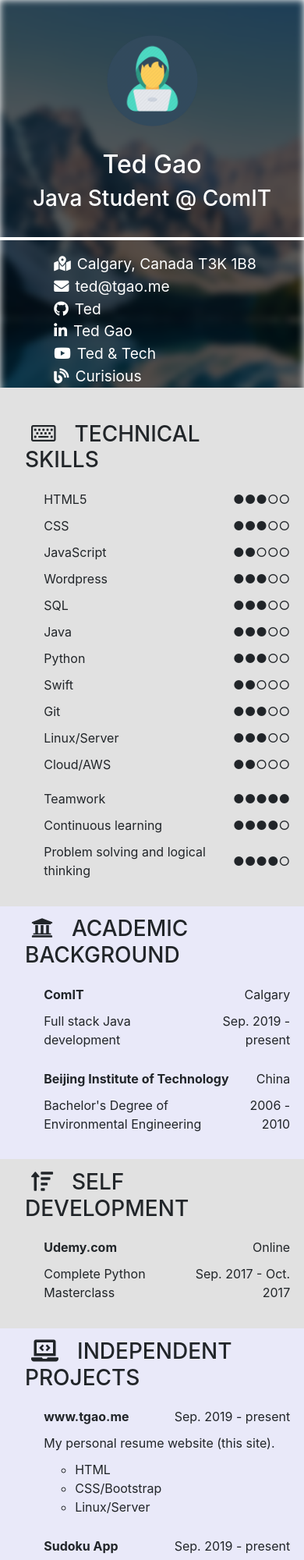
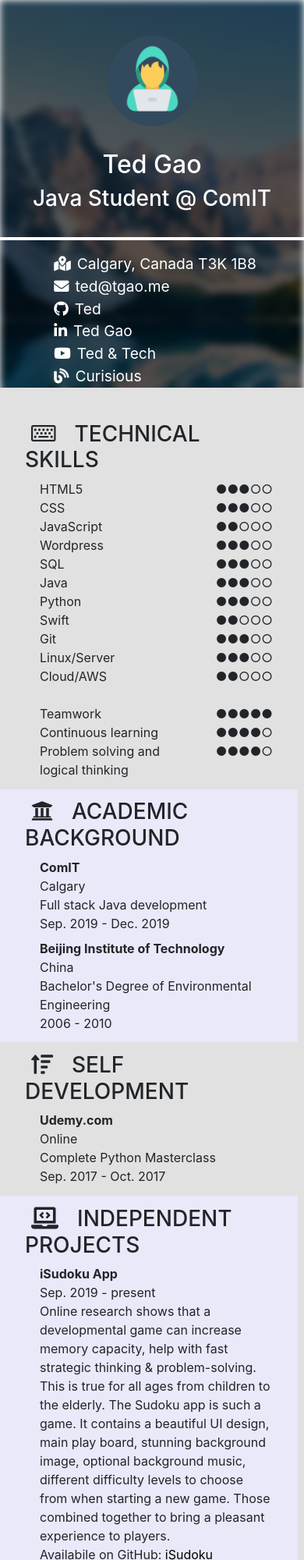
Before and after one commit to okakaino/tgao.me, a plain HTML site: page index.html in a window 390 px wide. Shown: the top 2000 px of the page at 78% size. Drawn offline with nearby package versions, Linux system fonts and the light colour scheme.

Commit message:
changed table to use bootstrap grid

```diff
--- a/css/style.css
+++ b/css/style.css
@@ -89,19 +89,6 @@ ul.striped > li:nth-of-type(even) {
     background-color: #e9e9f9 ;
 }
 
-table.resume-content {
-    margin: 1rem 2rem 1rem 1.2rem;
-    width: 100%;
+.projects a {
+    color: black;
 }
-
-td.align-left {
-    text-align: left;
-}
-
-td.align-right {
-    text-align: right;
-}
-
-.content-title {
-    font-weight: bold;
-}
--- a/index.html
+++ b/index.html
@@ -38,278 +38,183 @@
                         <div class="contact"><i class="fab fa-youtube"></i><a href="https://www.youtube.com/channel/UCzbQF5jYtx7U3__M-qXqa1w">Ted & Tech</a></div>
                         <div class="contact"><i class="fas fa-blog"></i><a href="https://curisious.com/">Curisious</a></div>
                     </div>
-                    <!-- <tbody>
-                        <tr>
-                            <td class="icon"><i class="fas fa-map-marked-alt"></i></td>
-                            <td class="text">Calgary, Canada T3K 1B8</td>
-                        </tr>
-                        <tr>
-                            <td class="icon"><i class="fas fa-envelope"></i></td>
-                            <td class="text"><a href="mailto:ted@tgao.me">ted@tgao.me</a></td>
-                        </tr>
-                        <tr>
-                            <td class="icon"><i class="fab fa-github"></i></td>
-                            <td class="text"><a href="https://github.com/okakaino">Ted</a></td>
-                        </tr>
-                        <tr>
-                            <td class="icon"><i class="fab fa-linkedin-in"></i></td>
-                            <td class="text"><a href="https://www.linkedin.com/in/okakaino/">Ted Gao</a></td>
-                        </tr>
-                        <tr>
-                            <td class="icon"><i class="fab fa-youtube"></i></td>
-                            <td class="text"><a href="https://www.youtube.com/channel/UCzbQF5jYtx7U3__M-qXqa1w">Ted & Tech</a></td>
-                        </tr>
-                        <tr>
-                            <td class="icon"><i class="fas fa-blog"></i></td>
-                            <td class="text"><a href="https://curisious.com/">Curisious</a></td>
-                        </tr>
-                    </tbody> -->
                 </div>
             </div>
             <div class="col-xl-8 rightside nopadding">
-                <ul class="striped">
+                <ul class="striped mr-2">
                     <li>
                         <h3><i class="far fa-keyboard"></i>TECHNICAL SKILLS</h3>
                         <!--
                         black dot: &#9679;
                         white dot: &#9675;
                         -->
-                        <table class="skills resume-content">
-                            <tbody>
-                                <tr>
-                                    <td>HTML5</td>
-                                    <td>&#9679;&#9679;&#9679;&#9675;&#9675;</td>
-                                </tr>
-                                <tr>
-                                    <td>CSS</td>
-                                    <td>&#9679;&#9679;&#9679;&#9675;&#9675;</td>
-                                </tr>
-                                <tr>
-                                    <td>JavaScript</td>
-                                    <td>&#9679;&#9679;&#9675;&#9675;&#9675;</td>
-                                </tr>
-                                <tr>
-                                    <td>Wordpress</td>
-                                    <td>&#9679;&#9679;&#9679;&#9675;&#9675;</td>
-                                </tr>
-                                <tr>
-                                    <td>SQL</td>
-                                    <td>&#9679;&#9679;&#9679;&#9675;&#9675;</td>
-                                </tr>
-                                <tr>
-                                    <td>Java</td>
-                                    <td>&#9679;&#9679;&#9679;&#9675;&#9675;</td>
-                                </tr>
-                                <tr>
-                                    <td>Python</td>
-                                    <td>&#9679;&#9679;&#9679;&#9675;&#9675;</td>
-                                </tr>
-                                <tr>
-                                    <td>Swift</td>
-                                    <td>&#9679;&#9679;&#9675;&#9675;&#9675;</td>
-                                </tr>
-                                <tr>
-                                    <td>Git</td>
-                                    <td>&#9679;&#9679;&#9679;&#9675;&#9675;</td>
-                                </tr>
-                                <tr>
-                                    <td>Linux/Server</td>
-                                    <td>&#9679;&#9679;&#9679;&#9675;&#9675;</td>
-                                </tr>
-                                <tr>
-                                    <td>Cloud/AWS</td>
-                                    <td>&#9679;&#9679;&#9675;&#9675;&#9675;</td>
-                                </tr>
-                                <tr><td></td></tr>
-                                <tr>
-                                    <td>Teamwork</td>
-                                    <td>&#9679;&#9679;&#9679;&#9679;&#9679;</td>
-                                </tr>
-                                <tr>
-                                    <td>Continuous learning</td>
-                                    <td>&#9679;&#9679;&#9679;&#9679;&#9675;</td>
-                                </tr>
-                                <tr>
-                                    <td>Problem solving and logical thinking</td>
-                                    <td>&#9679;&#9679;&#9679;&#9679;&#9675;</td>
-                                </tr>
-                            </tbody>
-                        </table>
+                        <div class="row ml-1">
+                            <div class="col-8">HTML5</div>
+                            <div class="col-4 text-right">&#9679;&#9679;&#9679;&#9675;&#9675;</div>
+                        </div>
+                        <div class="row ml-1">
+                            <div class="col-8">CSS</div>
+                            <div class="col-4 text-right">&#9679;&#9679;&#9679;&#9675;&#9675;</div>
+                        </div>
+                        <div class="row ml-1">
+                            <div class="col-8">JavaScript</div>
+                            <div class="col-4 text-right">&#9679;&#9679;&#9675;&#9675;&#9675;</div>
+                        </div>
+                        <div class="row ml-1">
+                            <div class="col-8">Wordpress</div>
+                            <div class="col-4 text-right">&#9679;&#9679;&#9679;&#9675;&#9675;</div>
+                        </div>
+                        <div class="row ml-1">
+                            <div class="col-8">SQL</div>
+                            <div class="col-4 text-right">&#9679;&#9679;&#9679;&#9675;&#9675;</div>
+                        </div>
+                        <div class="row ml-1">
+                            <div class="col-8">Java</div>
+                            <div class="col-4 text-right">&#9679;&#9679;&#9679;&#9675;&#9675;</div>
+                        </div>
+                        <div class="row ml-1">
+                            <div class="col-8">Python</div>
+                            <div class="col-4 text-right">&#9679;&#9679;&#9679;&#9675;&#9675;</div>
+                        </div>
+                        <div class="row ml-1">
+                            <div class="col-8">Swift</div>
+                            <div class="col-4 text-right">&#9679;&#9679;&#9675;&#9675;&#9675;</div>
+                        </div>
+                        <div class="row ml-1">
+                            <div class="col-8">Git</div>
+                            <div class="col-4 text-right">&#9679;&#9679;&#9679;&#9675;&#9675;</div>
+                        </div>
+                        <div class="row ml-1">
+                            <div class="col-8">Linux/Server</div>
+                            <div class="col-4 text-right">&#9679;&#9679;&#9679;&#9675;&#9675;</div>
+                        </div>
+                        <div class="row ml-1">
+                            <div class="col-8">Cloud/AWS</div>
+                            <div class="col-4 text-right">&#9679;&#9679;&#9675;&#9675;&#9675;</div>
+                        </div>
+                        <div class="row">&nbsp;</div>
+                        <div class="row ml-1">
+                            <div class="col-8">Teamwork</div>
+                            <div class="col-4 text-right">&#9679;&#9679;&#9679;&#9679;&#9679;</div>
+                        </div>
+                        <div class="row ml-1">
+                            <div class="col-8">Continuous learning</div>
+                            <div class="col-4 text-right">&#9679;&#9679;&#9679;&#9679;&#9675;</div>
+                        </div>
+                        <div class="row ml-1">
+                            <div class="col-8">Problem solving and logical thinking</div>
+                            <div class="col-4 text-right">&#9679;&#9679;&#9679;&#9679;&#9675;</div>
+                        </div>
                     </li>
                     <li>
                         <h3><i class="fas fa-university"></i>ACADEMIC BACKGROUND</h3>
-                        <table class="education resume-content">
-                            <tbody>
-                                <tr>
-                                    <td class="align-left content-title">ComIT</td>
-                                    <td class="align-right">Calgary</td>
-                                </tr>
-                                <tr>
-                                    <td class="align-left">Full stack Java development</td>
-                                    <td class="align-right">Sep. 2019 - present</td>
-                                </tr>
-                            </tbody>
-                        </table>
-                        <table class="education resume-content">
-                            <tbody>
-                                <tr>
-                                    <td class="align-left content-title">Beijing Institute of Technology</td>
-                                    <td class="align-right">China</td>
-                                </tr>
-                                <tr>
-                                    <td class="align-left">Bachelor's Degree of Environmental Engineering</td>
-                                    <td class="align-right">2006 - 2010</td>
-                                </tr>
-                            </tbody>
-                        </table>
+                        <div class="row ml-1">
+                            <div class="col-sm-12 col-md-6 font-weight-bold">ComIT</div>
+                            <div class="col-sm-12 col-md-6 text-xs-left text-md-right">Calgary</div>
+                            <div class="col-sm-12 col-md-6">Full stack Java development</div>
+                            <div class="col-sm-12 col-md-6 text-xs-left text-md-right">Sep. 2019 - Dec. 2019</div>
+                        </div>
+                        <div class="row ml-1 mt-2">
+                            <div class="col-sm-12 col-md-6 font-weight-bold">Beijing Institute of Technology</div>
+                            <div class="col-sm-12 col-md-6 text-xs-left text-md-right">China</div>
+                            <div class="col-sm-12 col-md-6">Bachelor's Degree of Environmental Engineering</div>
+                            <div class="col-sm-12 col-md-6 text-xs-left text-md-right">2006 - 2010</div>
+                        </div>
                     </li>
                     <li>
                         <h3><i class="fas fa-sort-amount-up"></i>SELF DEVELOPMENT</h3>
-                        <table class="self-dev resume-content">
-                            <tbody>
-                                <tr>
-                                    <td class="align-left content-title">Udemy.com</td>
-                                    <td class="align-right">Online</td>
-                                </tr>
-                                <tr>
-                                    <td class="align-left">Complete Python Masterclass</td>
-                                    <td class="align-right">Sep. 2017 - Oct. 2017</td>
-                                </tr>
-                            </tbody>
-                        </table>
+                        <div class="row ml-1">
+                            <div class="col-sm-12 col-md-6 font-weight-bold">Udemy.com</div>
+                            <div class="col-sm-12 col-md-6 text-xs-left text-md-right">Online</div>
+                            <div class="col-sm-12 col-md-6">Complete Python Masterclass</div>
+                            <div class="col-sm-12 col-md-6 text-xs-left text-md-right">Sep. 2017 - Oct. 2017</div>
+                        </div>
                     </li>
-                    <li>
+                    <li class="projects">
                         <h3><i class="fas fa-laptop-code"></i>INDEPENDENT PROJECTS</h3>
-                        <table class="project resume-content">
-                            <tbody>
-                                <tr>
-                                    <td class="align-left content-title">www.tgao.me</td>
-                                    <td class="align-right">Sep. 2019 - present</td>
-                                </tr>
-                                <tr>
-                                    <td colspan="2">My personal resume website (this site).</td>
-                                </tr>
-                                <tr>
-                                    <td colspan="2">
+                        <div class="row ml-1">
+                            <div class="col-sm-12 col-md-6 font-weight-bold">iSudoku App</div>
+                            <div class="col-sm-12 col-md-6 text-xs-left text-md-right">Sep. 2019 - present</div>
+                            <div class="col-12">Online research shows that a developmental game can increase memory capacity, help with fast strategic thinking & problem-solving. This is true for all ages from children to the elderly. The Sudoku app is such a game. It contains a beautiful UI design, main play board, stunning background image, optional background music, different difficulty levels to choose from when starting a new game. Those combined together to bring a pleasant experience to players.</div>
+                            <div class="col-12">Availabile on GitHub: <a href="https://github.com/okakaino/iSudoku">iSudoku</a></div>
+                            <div>
+                                <ul>
+                                    <li>Java</li>
+                                    <li>Android Studio</li>
+                                    <li>SQL</li>
+                                </ul>
+                            </div>
+                        </div>
+                        <div class="row ml-1 mt-2">
+                            <div class="col-sm-12 col-md-6 font-weight-bold">www.tgao.me</div>
+                            <div class="col-sm-12 col-md-6 text-xs-left text-md-right">Sep. 2019 - present</div>
+                            <div class="col-12">My personal resume website (this site).</div>
+                            <div>
                                 <ul>
                                     <li>HTML</li>
                                     <li>CSS/Bootstrap</li>
                                     <li>Linux/Server</li>
                                 </ul>
-                                    </td>
-                                </tr>
-                            </tbody>
-                        </table>
-                        <table class="project resume-content">
-                            <tbody>
-                                <tr>
-                                    <td class="align-left content-title">Sudoku App</td>
-                                    <td class="align-right">Sep. 2019 - present</td>
-                                </tr>
-                                <tr>
-                                    <td colspan="2">Online research shows that a developmental game can increase memory capacity, help with fast strategic thinking & problem-solving. This is true for all ages from children to the elderly. The Sudoku app is such a game. It contains a beautiful UI design, main play board, stunning background image, optional background music, different difficulty levels to choose from when starting a new game. Those combined together to bring a pleasant experience to players.</td>
-                                </tr>
-                                <tr>
-                                    <td colspan="2">
-                                        <ul>
-                                            <li>Java</li>
-                                            <li>Android Studio</li>
-                                            <li>SQL</li>
-                                        </ul>
-                                    </td>
-                                </tr>
-                            </tbody>
-                        </table>
-                        <table class="project resume-content">
-                            <tbody>
-                                <tr>
-                                    <td class="align-left content-title">Django Website</td>
-                                    <td class="align-right">Mar. 2018 - Dec. 2018</td>
-                                </tr>
-                                <tr>
-                                    <td colspan="2">This site was developed in Python programming language and Django web framework, and deployed on an Amazon Web Services (AWS) lightsail instance. This website could allow user to select a start date and end date and a city, then it would fetch data from the internet, save the data into a Microsoft Excel for user to download.</td>
-                                </tr>
-                                <tr>
-                                    <td colspan="2">
+                            </div>
+                        </div>
+                        <div class="row ml-1 mt-2">
+                            <div class="col-sm-12 col-md-6 font-weight-bold">Django Website</div>
+                            <div class="col-sm-12 col-md-6 text-xs-left text-md-right">Mar. 2018 - Dec. 2018</div>
+                            <div class="col-12">This site was developed in Python programming language and Django web framework, and deployed on an Amazon Web Services (AWS) lightsail instance. This website could allow user to select a start date and end date and a city, then it would fetch data from the internet, save the data into a Microsoft Excel for user to download.</div>
+                            <div>
                                 <ul>
                                     <li>HTML</li>
                                     <li>CSS/Bootstrap</li>
                                     <li>Python/Django Framework</li>
                                     <li>Linux/Server</li>
                                 </ul>
-                                    </td>
-                                </tr>
-                            </tbody>
-                        </table>
-                        <table class="project resume-content">
-                            <tbody>
-                                <tr>
-                                    <td class="align-left content-title">Virtual Private Network Server</td>
-                                    <td class="align-right">2015 - present</td>
-                                </tr>
-                                <tr>
-                                    <td colspan="2">Public wifi is not safe, because some person connected to the same wifi hotspot will be able to sniff other user’s network traffic or even modify the data being sent or received. So I deployed a VPN server with Shadowsocks, an open source secure socks5 proxy, on a Linux instance on Vultr.com. It will allow connection from my iPhone, MacBook Pro, iMac, raspberry pi and router. So it can protect my private data from being compromised when I use McDonald’s or Tim Hortons’ public wifi.</td>
-                                </tr>
-                                <tr>
-                                    <td colspan="2">
+                            </div>
+                        </div>
+                        <div class="row ml-1 mt-2">
+                            <div class="col-sm-12 col-md-6 font-weight-bold">Virtual Private Network Server</div>
+                            <div class="col-sm-12 col-md-6 text-xs-left text-md-right">2015 - present</div>
+                            <div class="col-12">Public wifi is not safe, because some person connected to the same wifi hotspot will be able to sniff other user’s network traffic or even modify the data being sent or received. So I deployed a VPN server with Shadowsocks, an open source secure socks5 proxy, on a Linux instance on Vultr.com. It will allow connection from my iPhone, MacBook Pro, iMac, raspberry pi and router. So it can protect my private data from being compromised when I use McDonald’s or Tim Hortons’ public wifi.</div>
+                            <div>
                                 <ul>
                                     <li>Linux</li>
                                     <li>Bash</li>
                                     <li>Vim</li>
                                     <li>IPTables</li>
                                 </ul>
-                                    </td>
-                                </tr>
-                            </tbody>
-                        </table>
+                            </div>
+                        </div>
                     </li>
                     <li>
                         <h3><i class="fas fa-briefcase"></i>WORK EXPERIENCE</h3>
-                        <table class="work resume-content">
-                            <tbody>
-                                <tr>
-                                    <td class="align-left content-title">Silver Dragon Restaurant</td>
-                                    <td class="align-right">Calgary</td>
-                                </tr>
-                                <tr>
-                                    <td class="align-left">Dim Sum Assistant</td>
-                                    <td class="align-right">Dec. 2018 - present</td>
-                                </tr>
-                                <tr>
-                                    <td colspan="2">
+                        <div class="row ml-1">
+                            <div class="col-sm-12 col-md-6 font-weight-bold">Silver Dragon Restaurant</div>
+                            <div class="col-sm-12 col-md-6 text-xs-left text-md-right">Calgary</div>
+                            <div class="col-sm-12 col-md-6">Dim Sum Assistant</div>
+                            <div class="col-sm-12 col-md-6 text-xs-left text-md-right">Dec. 2018 - present</div>
+                            <div>
                                 <ul>
                                     <li>Made certain food is prepared and served to the customers in right quantity, of right quality and within the prescribed time limit</li>
                                     <li>Ensured high standards of cleanliness and hygiene in the kitchen area</li>
                                     <li>Performed the food handling procedures as per the procedures</li>
                                     <li>Helped make Dim Sum dishes</li>
                                 </ul>
-                                    </td>
-                                </tr>
-                            </tbody>
-                        </table>
+                            </div>
+                        </div>
                     </li>
                     <li>
                         <h3><i class="fas fa-home"></i>COMMUNITY INVOLVEMENT</h3>
-                        <table class="community resume-content">
-                            <tbody>
-                                <tr>
-                                    <td class="align-left content-title">Regina Open Door Society</td>
-                                    <td class="align-right">Regina</td>
-                                </tr>
-                                <tr>
-                                    <td class="align-left">Volunteer Interpreter</td>
-                                    <td class="align-right">2017-2018</td>
-                                </tr>
-                                <tr>
-                                    <td colspan="2">
+                        <div class="row ml-1">
+                            <div class="col-sm-12 col-md-6 font-weight-bold">Regina Open Door Society</div>
+                            <div class="col-sm-12 col-md-6 text-xs-left text-md-right">Regina</div>
+                            <div class="col-sm-12 col-md-6">Volunteer Interpreter</div>
+                            <div class="col-sm-12 col-md-6 text-xs-left text-md-right">2017-2018</div>
+                            <div>
                                 <ul>
                                     <li>Interpreted instructions from RODS for new immigrant on how to better settle down in Canadian culture</li>
                                     <li>Translated written documents for the client</li>
                                 </ul>
-                                    </td>
-                                </tr>
-                            </tbody>
-                        </table>
+                            </div>
+                        </div>
                     </li>
                 </ul>
             </div>
```
Also changed, not shown: resume.html (added, +91 -0 lines). Lines whose indentation alone changed are shown as unchanged.
